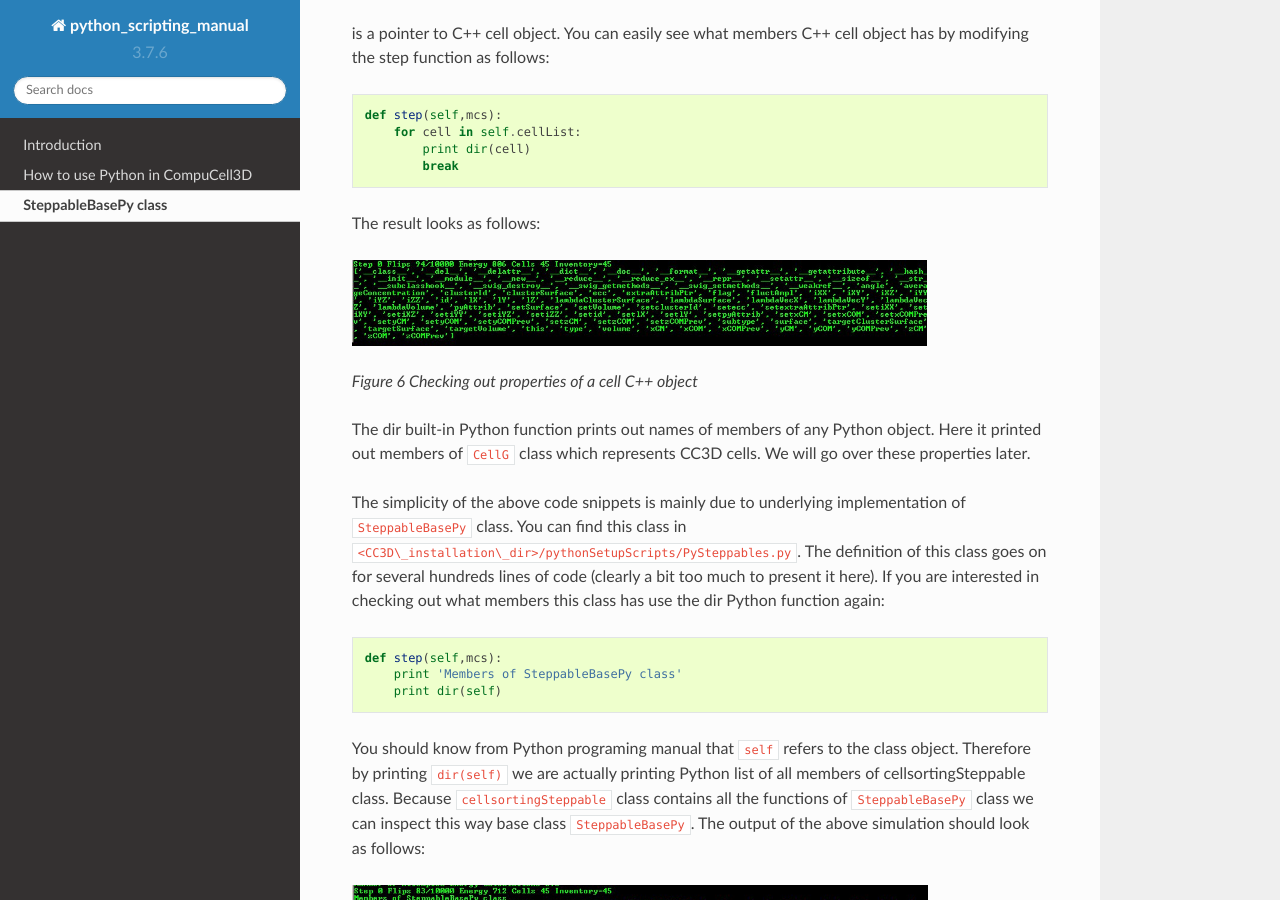
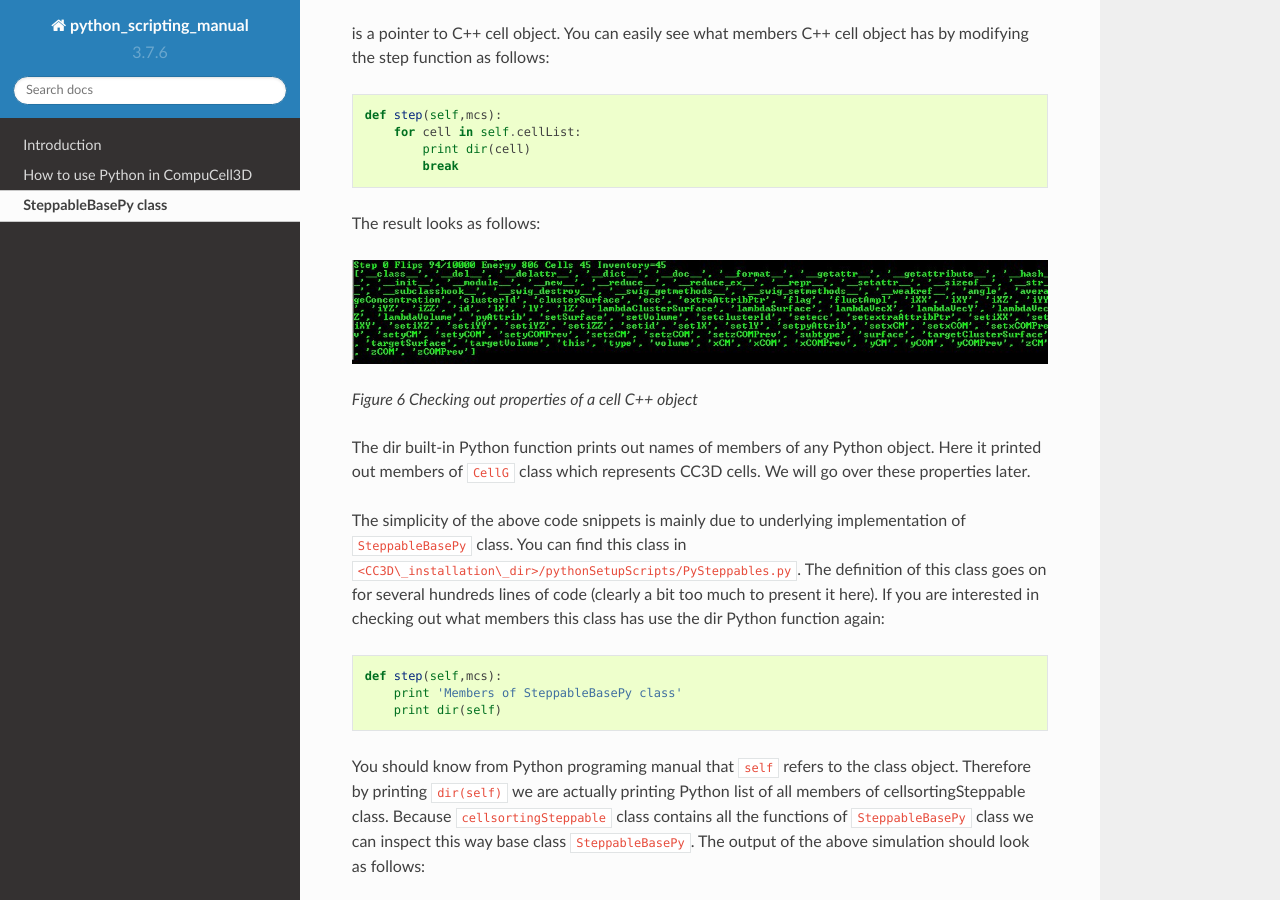
Before and after one commit to CompuCell3D/PythonScriptingManual, a Sphinx documentation site: the page built from docs/SteppableBasePy_class.rst, in a window 1280 px wide and 900 px high, scrolled down 559 px. Built offline with Sphinx 7.4.7 and the Read the Docs theme 2.0.0, drawn with Linux system fonts in a browser that asks for light colours.

Commit message:
reformatted figures

```diff
--- a/docs/SteppableBasePy_class.rst
+++ b/docs/SteppableBasePy_class.rst
@@ -81,8 +81,4 @@
 make coding simple.
 
 .. |image5| image:: images/image6.jpeg
-   :width: 5.98958in
-   :height: 0.89583in
 .. |image6| image:: images/image7.jpeg
-   :width: 6.00000in
-   :height: 2.03125in
```
